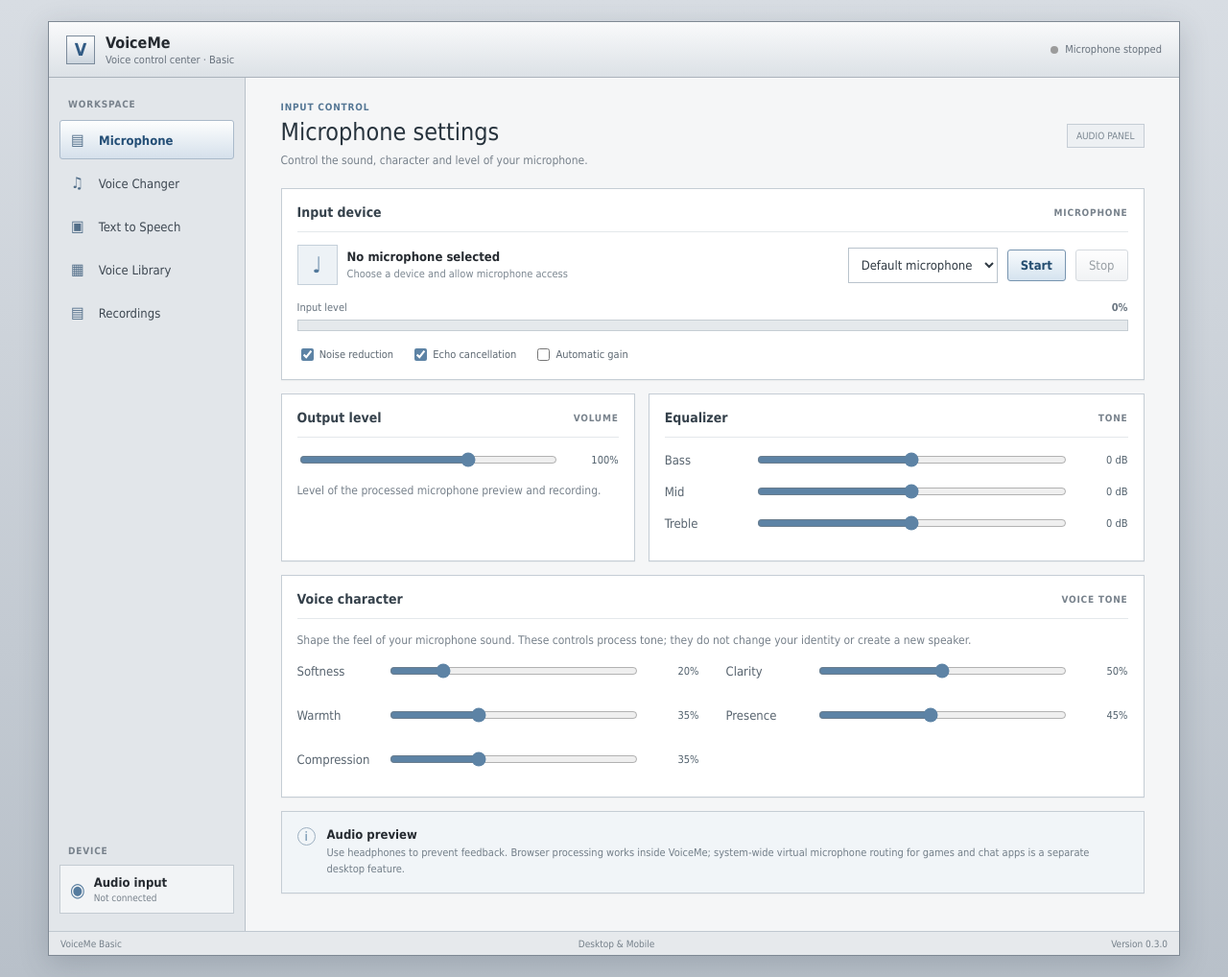
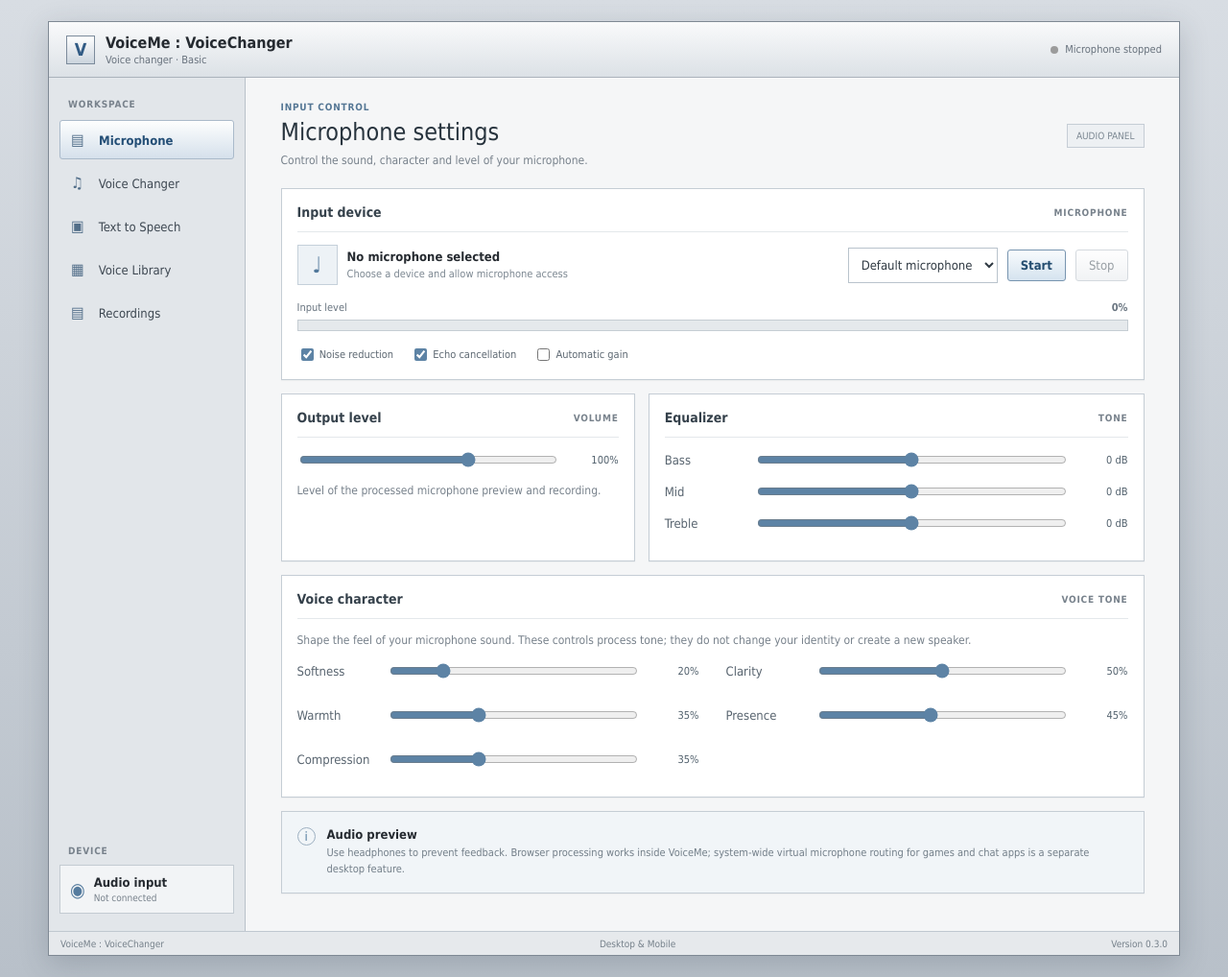
Before and after one commit to illakrivets-bit/VoiceMe, a plain HTML site: page index.html in a window 1280 px wide. Shown: the whole page at 96% size. Drawn offline with Linux system fonts and the light colour scheme.

Commit message:
Apply VoiceMe VoiceChanger branding

```diff
--- a/index.html
+++ b/index.html
@@ -1,7 +1,7 @@
 <!doctype html>
-<html lang="en"><head><meta charset="utf-8"><meta name="viewport" content="width=device-width,initial-scale=1,viewport-fit=cover"><meta name="theme-color" content="#d7dce2"><meta name="description" content="VoiceMe — classic microphone control and voice workspace."><title>VoiceMe</title><link rel="manifest" href="manifest.webmanifest"><link rel="stylesheet" href="styles.css"></head>
+<html lang="en"><head><meta charset="utf-8"><meta name="viewport" content="width=device-width,initial-scale=1,viewport-fit=cover"><meta name="theme-color" content="#d7dce2"><meta name="description" content="VoiceMe : VoiceChanger — classic microphone control and voice workspace."><title>VoiceMe : VoiceChanger</title><link rel="manifest" href="manifest.webmanifest"><link rel="stylesheet" href="styles.css"></head>
 <body><div class="window">
-<header class="titlebar"><div class="app-mark">V</div><div class="brand"><strong>VoiceMe</strong><span>Voice control center · Basic</span></div><div class="window-status"><span class="status-dot"></span><span id="statusText">Microphone stopped</span></div></header>
+<header class="titlebar"><div class="app-mark">V</div><div class="brand"><strong>VoiceMe : VoiceChanger</strong><span>Voice changer · Basic</span></div><div class="window-status"><span class="status-dot"></span><span id="statusText">Microphone stopped</span></div></header>
 <div class="app-layout"><aside class="sidebar"><div class="side-caption">WORKSPACE</div><button class="nav-item active" data-page="microphone"><span>▤</span> Microphone</button><button class="nav-item" data-page="changer"><span>♫</span> Voice Changer</button><button class="nav-item" data-page="ai"><span>▣</span> Text to Speech</button><button class="nav-item" data-page="library"><span>▦</span> Voice Library</button><button class="nav-item" data-page="recordings"><span>▤</span> Recordings</button><div class="side-bottom"><div class="side-caption">DEVICE</div><div class="device-card"><span class="device-icon">◉</span><div><b>Audio input</b><small id="deviceLabel">Not connected</small></div></div></div></aside>
 <main class="content">
 <section class="page active" id="page-microphone"><div class="page-heading"><div><div class="eyebrow">INPUT CONTROL</div><h1>Microphone settings</h1><p>Control the sound, character and level of your microphone.</p></div><span class="classic-tag">AUDIO PANEL</span></div>
@@ -13,4 +13,4 @@
 <section class="page" id="page-ai"><div class="page-heading"><div><div class="eyebrow">TEXT TO SPEECH</div><h1>Text to Speech</h1><p>Speak text aloud using voices available on this device.</p></div></div><div class="panel"><div class="panel-title"><h2>Text to speak</h2><span class="panel-note">DEVICE VOICES</span></div><textarea id="speechText" rows="6" placeholder="Type or paste your text here..."></textarea><div class="form-row"><label for="speechVoice">Voice</label><select id="speechVoice"><option value="">Loading device voices…</option></select></div><div class="form-row"><label for="speechRate">Speed</label><input id="speechRate" type="range" min="0.6" max="1.5" step="0.05" value="1"><output id="speechRateValue">1.00×</output></div><div class="form-row"><label for="speechPitch">Pitch</label><input id="speechPitch" type="range" min="0.5" max="1.8" step="0.05" value="1"><output id="speechPitchValue">1.00</output></div><div class="action-row"><button class="button primary" id="speakButton">Speak</button><button class="button" id="pauseSpeech">Pause</button><button class="button" id="stopSpeech">Stop</button></div><p class="help">These are system/browser speech voices, not cloud AI cloning. Available voices depend on the operating system and browser. Online AI voices can be integrated later through a secure provider backend.</p></div></section>
 <section class="page" id="page-library"><div class="page-heading"><div><div class="eyebrow">VOICE COLLECTION</div><h1>Voice Library</h1><p>Device voices and built-in VoiceMe sound profiles.</p></div></div><div class="panel"><div class="panel-title"><h2>VoiceMe profiles</h2><span class="panel-note">BUILT IN</span></div><div class="library-list"><div><b>Normal · Soft · Deep · Clear</b><small>Everyday microphone character presets</small></div><span class="library-count">Included</span></div><div class="library-list"><div><b>Bold · Streamer · Radio · Studio · Bad Microphone</b><small>Broadcast, gaming and deliberately distorted microphone presets</small></div><span class="library-count">Included</span></div></div><div class="panel"><div class="panel-title"><h2>Speech voices on this device</h2><span class="panel-note" id="voiceCount">0 VOICES</span></div><div id="deviceVoiceList" class="voice-list"><p class="help">Loading available voices…</p></div></div></section>
 <section class="page" id="page-recordings"><div class="page-heading"><div><div class="eyebrow">YOUR AUDIO</div><h1>Recordings</h1><p>Record the processed microphone output and save it as an audio file.</p></div></div><div class="panel"><div class="panel-title"><h2>Microphone recording</h2><span class="panel-note">LOCAL</span></div><p class="help" id="recordStatus">Start your microphone first, then begin recording.</p><div class="action-row"><button class="button primary" id="recordStart" disabled>Start recording</button><button class="button" id="recordStop" disabled>Stop recording</button></div><div id="recordingsList" class="recordings-list"></div></div></section>
-</main></div><nav class="mobile-nav"><button class="active" data-page="microphone">Mic</button><button data-page="changer">Effects</button><button data-page="ai">Speak</button><button data-page="library">Voices</button><button data-page="recordings">Files</button></nav><footer class="statusbar"><span>VoiceMe Basic</span><span>Desktop & Mobile</span><span>Version 0.3.0</span></footer></div><script src="app.js"></script></body></html>
+</main></div><nav class="mobile-nav"><button class="active" data-page="microphone">Mic</button><button data-page="changer">Effects</button><button data-page="ai">Speak</button><button data-page="library">Voices</button><button data-page="recordings">Files</button></nav><footer class="statusbar"><span>VoiceMe : VoiceChanger</span><span>Desktop & Mobile</span><span>Version 0.3.0</span></footer></div><script src="app.js"></script></body></html>
```
